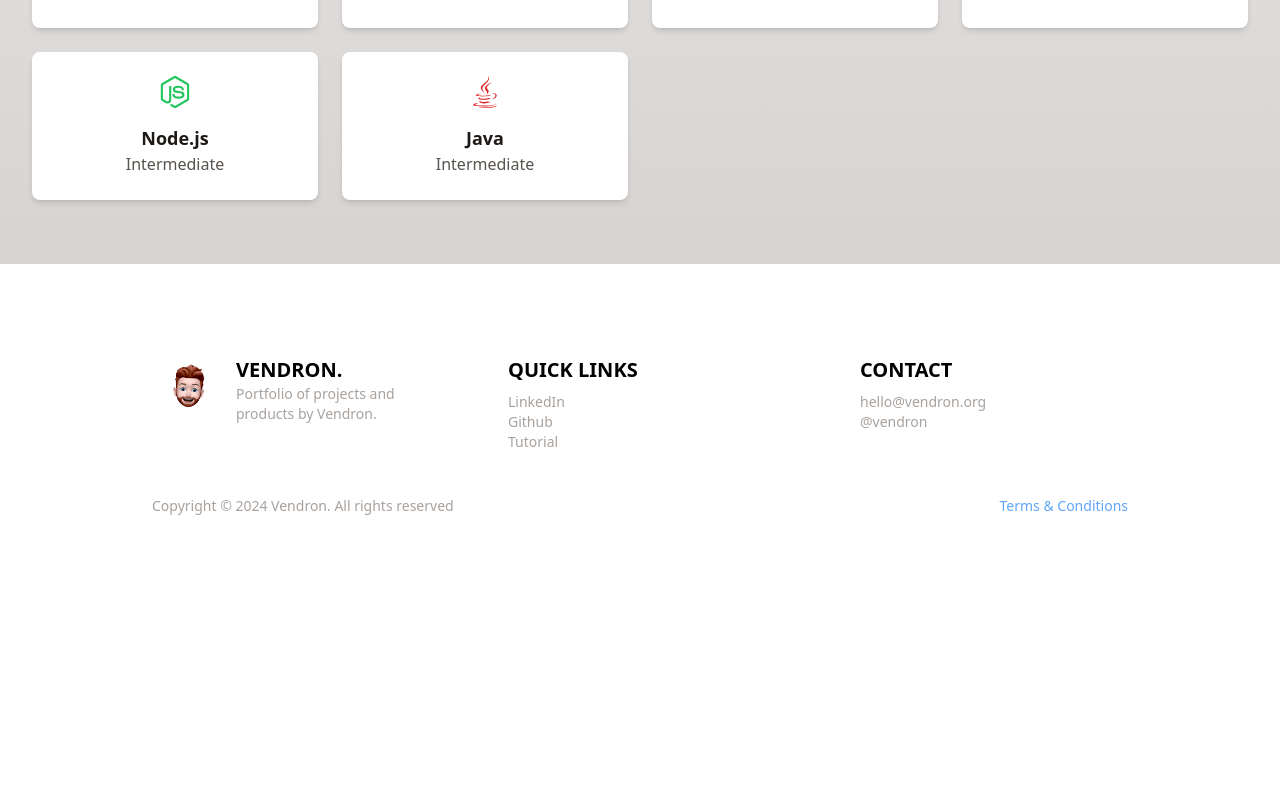
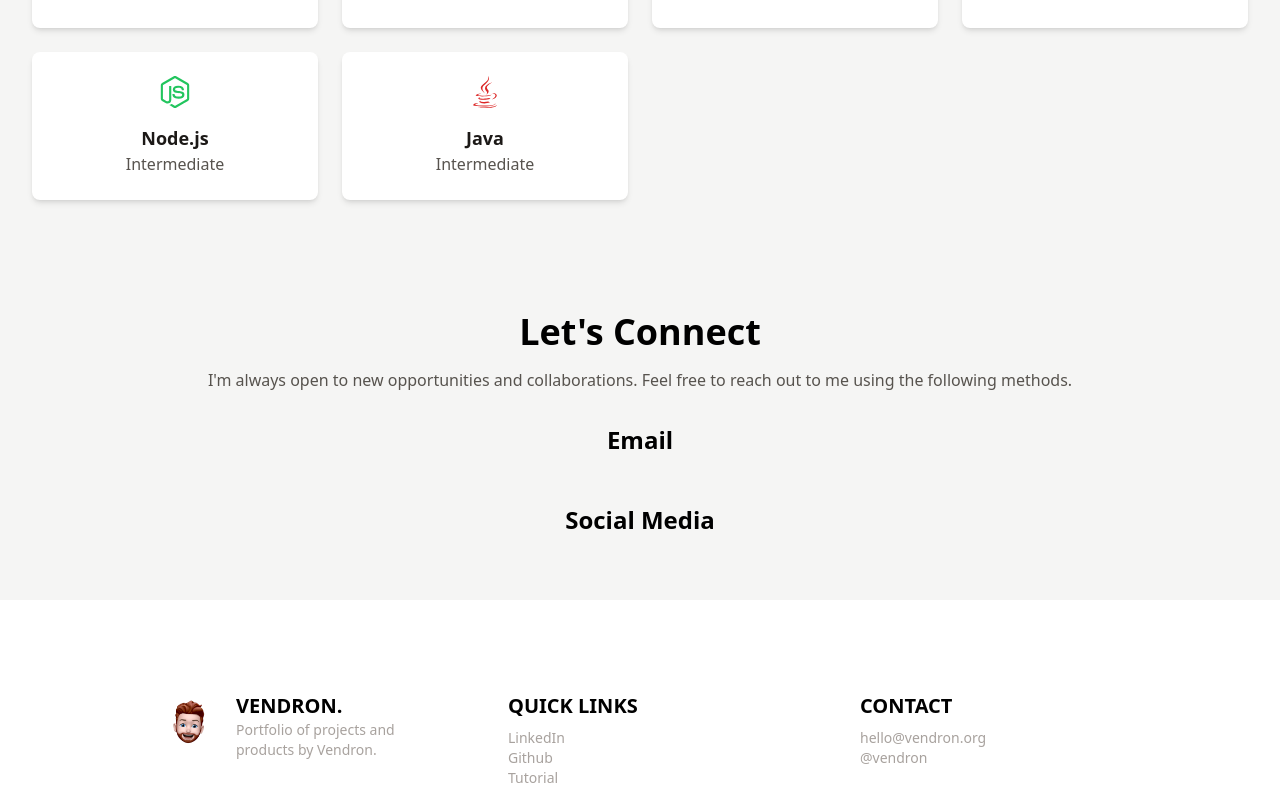
Before and after one commit to Vendron/portfolio, a Next.js app: page / in a window 1280 px wide. Shown: the part 2184-2981 px from the top of the page. Before the commit the page ends 2724 px from the top, so only its background shows below. Built offline with nearby package versions, Linux system fonts and the light colour scheme.

Commit message:
add contact component

```diff
--- /dev/null
+++ b/src/pages/contact.tsx
@@ -0,0 +1,45 @@
+// Portfolio Contact Me
+import React from "react";
+import Navigation from "./navigation";
+import Link from "next/link";
+import Footer from "./footer";
+
+const Contact: React.FC = () => (
+    <div>
+        <div className="bg-stone-100 dark:bg-stone-950">
+            <div className="px-4 py-12 mx-auto max-w-7xl sm:px-6 lg:px-8">
+                <div className="flex flex-col items-center justify-center space-y-4">
+                    <h1 className="text-4xl font-bold">Let&apos;s Connect</h1>
+                    <p className="text-stone-600 dark:text-stone-400">
+                        I&apos;m always open to new opportunities and
+                        collaborations. Feel free to reach out to me using the
+                        following methods.
+                    </p>
+                </div>
+                <div className="flex flex-col items-center justify-center mt-8 space-y-4">
+                    <h2 className="text-2xl font-bold">Email</h2>
+                    <p className="text-stone-600 dark:text-stone-400">
+                        <Link
+                            className="hover:text-amber-500"
+                            href="mailto:
+
+                            "
+                        ></Link>
+                    </p>
+                </div>
+                <div className="flex flex-col items-center justify-center mt-8 space-y-4">
+                    <h2 className="text-2xl font-bold">Social Media</h2>
+                    <p className="text-stone-600 dark:text-stone-400">
+                        <Link
+                            className="hover:text-amber-500"
+                            href="https://twitter.com/
+                            "
+                        ></Link>
+                    </p>
+                </div>
+            </div>
+        </div>
+    </div>
+);
+
+export default Contact;
--- a/src/pages/index.tsx
+++ b/src/pages/index.tsx
@@ -3,6 +3,7 @@ import Footer from "./footer";
 import About from "./about";
 import Navigation from "./navigation";
 import SkillsSection from "./skills";
+import Contact from "./contact";
 
 const Home: React.FC = () => (
     <div>
@@ -12,6 +13,7 @@ const Home: React.FC = () => (
             <About />
             <ProjectsSection />
             <SkillsSection />
+            <Contact />
         </main>
         <footer>
             <Footer />
--- a/src/pages/skills.tsx
+++ b/src/pages/skills.tsx
@@ -49,7 +49,7 @@ const SkillTile: React.FC<Skill> = ({ name, level, icon }) => (
 );
 
 const SkillsSection: React.FC = () => (
-    <section className="py-16 bg-gradient-to-b from-stone-100 to-stone-300 dark:from-stone-950 dark:to-stone-900">
+    <section className="py-16 bg-stone-100 dark:bg-stone-950">
         <div className="px-4 mx-auto max-w-7xl sm:px-6 lg:px-8">
             <h2 className="mb-12 text-4xl font-bold text-center text-stone-900 dark:text-white">
                 My Technical Skills
```
